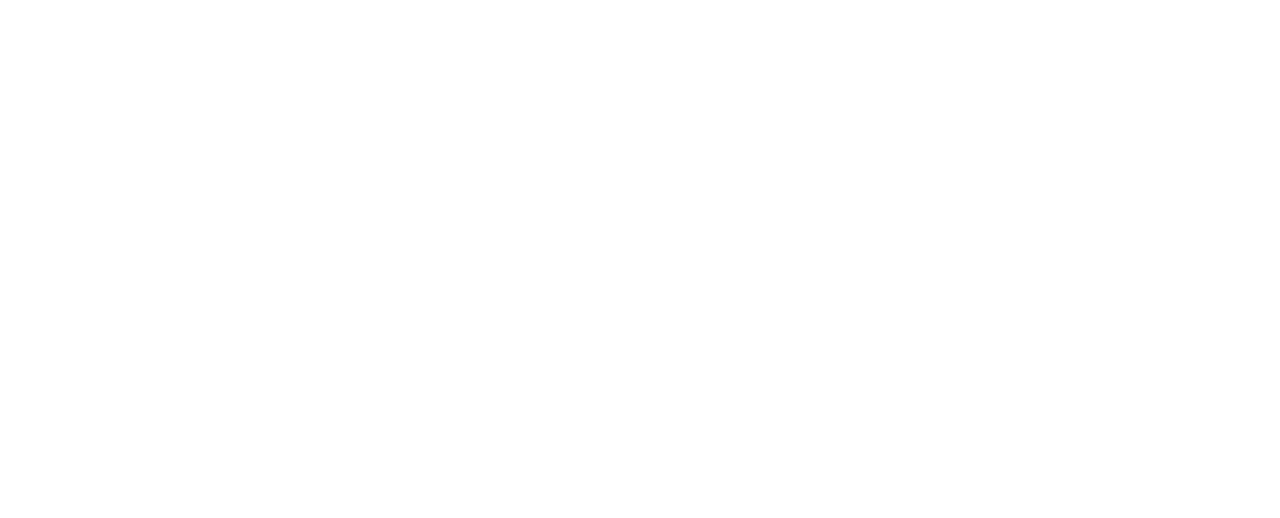
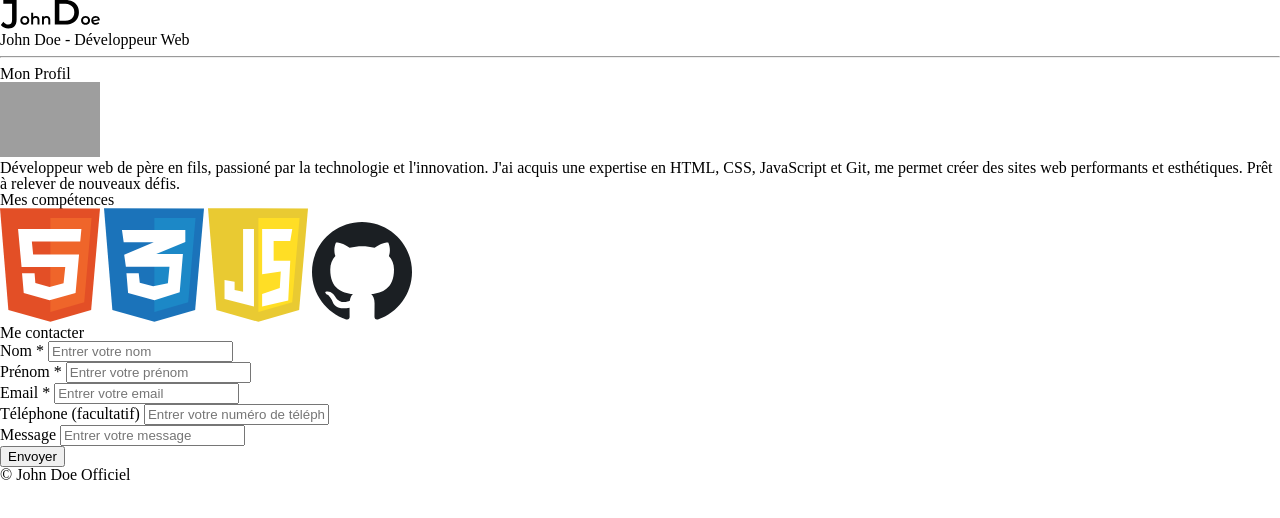
Before and after one commit to theoHiver/lea-ecf2-titre-pro-theo-hiver, a plain HTML site: page index.html in a window 1280 px wide. Drawn offline with Linux system fonts and the light colour scheme; grey boxes are pictures that could not be loaded.

Commit message:
création de la structure html et début du css

```diff
--- a/index.html
+++ b/index.html
@@ -9,7 +9,96 @@
 </head>
 
 <body>
-
+    <header>
+        <div>
+            <div>
+                <img src="images/logo-john-doe.svg" alt="logo-john-doe">
+            </div>
+            <div></div>
+        </div>
+        <div>
+            <div>
+                <h1>
+                    John Doe - Développeur Web
+                </h1>
+            </div>
+            <hr>
+        </div>
+    </header>
+    <main>
+        <section>
+            <div>
+                <h2>
+                    Mon Profil
+                </h2>
+                <div>
+                    <img src="images/portrait.jpg" alt="portrait-john-doe">
+                    <p>
+                        Développeur web de père en fils, passioné par la technologie et l'innovation. J'ai acquis une expertise en HTML, CSS, JavaScript et Git, me permet créer des sites web performants et esthétiques. Prêt à relever de nouveaux défis.
+                    </p>
+                </div>
+            </div>
+        </section>
+        <section>
+            <div>
+                <h2>
+                    Mes compétences
+                </h2>
+                <div>
+                    <img src="images/html.svg" alt="logo-html">
+                    <img src="images/css.svg" alt="logo-css">
+                    <img src="images/js.svg" alt="logo-js">
+                    <img src="images/git.svg" alt="logo-github">
+                </div>
+            </div>
+        </section>
+        <section>
+            <div>
+                <h2>
+                    Me contacter
+                </h2>
+                <div>
+                    <form action="">
+                        <div>
+                            <div>
+                                <label>Nom *</label>
+                                <input type="text" placeholder="Entrer votre nom">
+                            </div>
+                            <div>
+                                <label>Prénom *</label>
+                                <input type="text" placeholder="Entrer votre prénom">
+                            </div>
+                            <div>
+                                <label>Email *</label>
+                                <input type="email" placeholder="Entrer votre email">
+                            </div>
+                            <div>
+                                <label>Téléphone (facultatif)</label>
+                                <input type="tel" placeholder="Entrer votre numéro de téléphone">
+                            </div>
+                        </div>
+                        <div>
+                            <label>Message</label>
+                            <input type="text" placeholder="Entrer votre message">
+                        </div>
+                        <div>
+                            <input type="submit" value="Envoyer">
+                        </div>
+                        <!-- <input type="text" placeholder="Nom">
+                        <input type="text" placeholder="Prénom">
+                        <input type="email" placeholder="Email">
+                        <textarea placeholder="Message"></textarea>
+                        <button type="submit">Envoyer</button> -->
+                    </form>
+                </div>
+            </div>
+        </section>
+    </main>
+    <footer>
+        <p>
+            &copy; John Doe Officiel
+        </p>
+    </footer>
 </body>
 
 </html>
--- a/style.css
+++ b/style.css
@@ -46,3 +46,7 @@ table {
 	border-collapse: collapse;
 	border-spacing: 0;
 }
+
+img {
+    width: 100px;
+}
```
